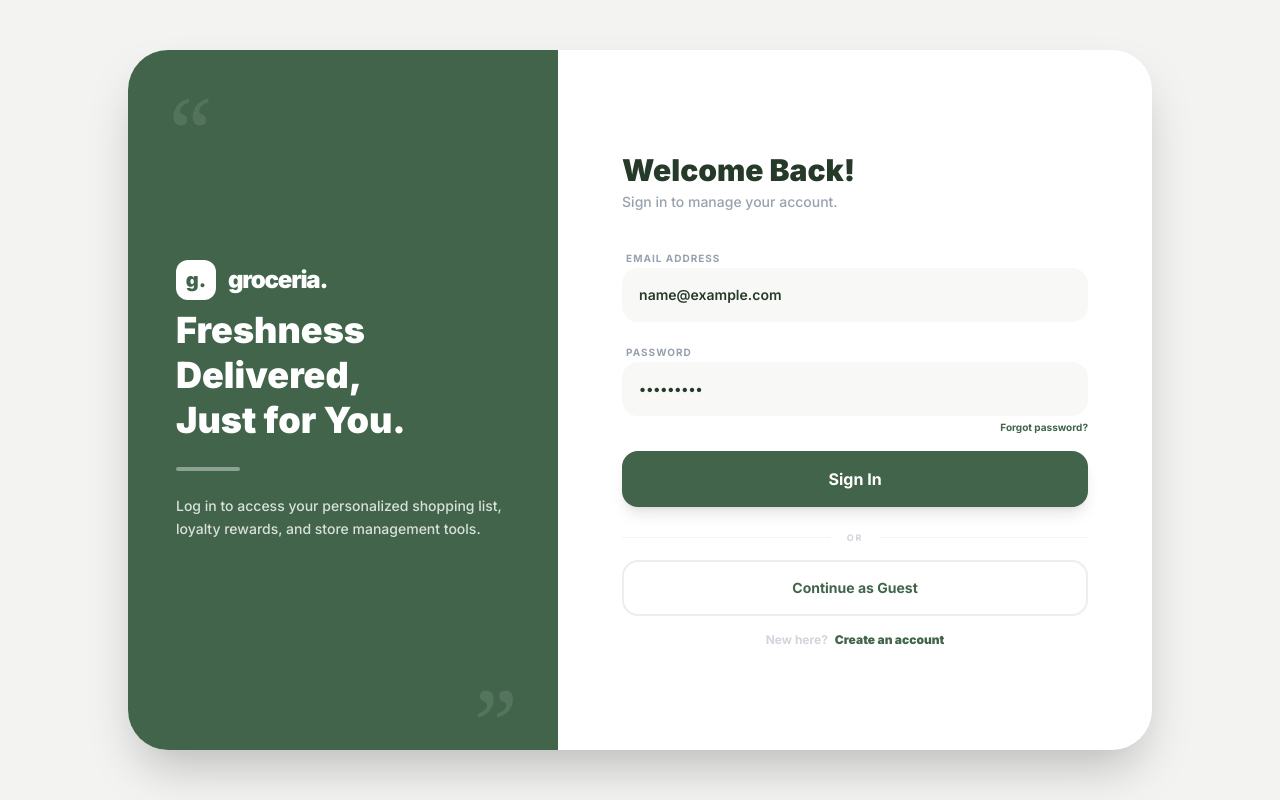
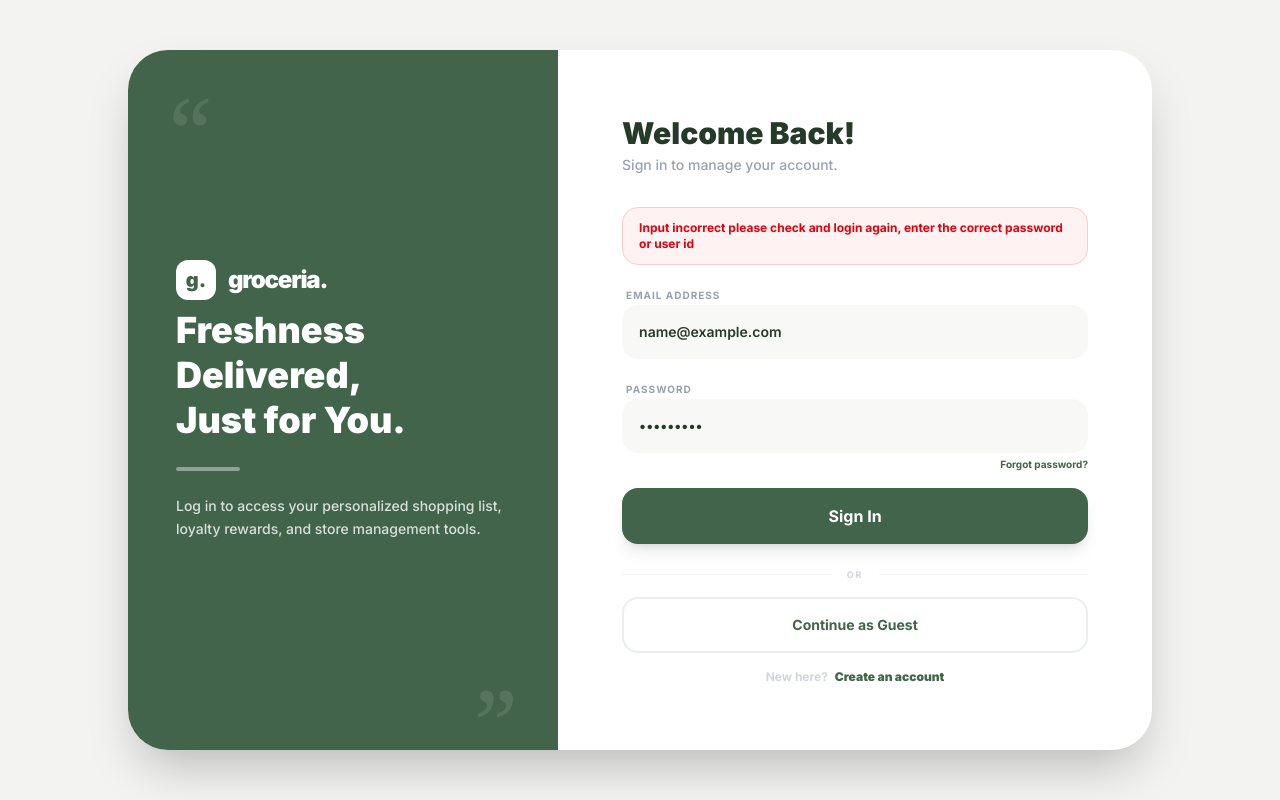
Before and after one commit to yccyl124/database2240submitwebsiteV1, a Next.js app: page /auth/login in a window 1280 px wide. Both pictures are taken after typing "name@example.com", "Sample123" into the empty fields and a click on the button "Sign In". Built offline with nearby package versions, Linux system fonts and the light colour scheme; no server answers; the database is empty.

Commit message:
Fix TypeScript default exports for Vercel

```diff
--- a/app/auth/login/page.tsx
+++ b/app/auth/login/page.tsx
@@ -10,11 +10,13 @@ export default function LoginPage() {
   const [email, setEmail] = useState('');
   const [password, setPassword] = useState('');
   const [loading, setLoading] = useState(false);
+  const [errorMsg, setErrorMsg] = useState(''); // Added state for the error message block
   const router = useRouter();
 
   const handleLogin = async (e: React.FormEvent) => {
     e.preventDefault();
     setLoading(true);
+    setErrorMsg(''); // Reset error message on new attempt
 
     try {
       // --- STEP A: CUSTOM TABLE CHECK ---
@@ -25,16 +27,15 @@ export default function LoginPage() {
         .single();
 
       if (dbError || !user) {
-        throw new Error("Account not found in database.");
+        throw new Error("Account not found");
       }
 
       // Manual password validation
       if (String(user.passwordhash).trim() !== password.trim()) {
-        throw new Error("Incorrect password.");
+        throw new Error("Incorrect password");
       }
 
       // --- STEP B: SUPABASE AUTH ACTIVATION (For RLS) ---
-      // Sign in the session so RLS policies can see the user's JWT
       const { error: authError } = await supabase.auth.signInWithPassword({
         email: email.trim(),
         password: password.trim(),
@@ -64,7 +65,9 @@ export default function LoginPage() {
       router.refresh();
 
     } catch (err: any) {
-      toast.error(err.message || "An unexpected error occurred");
+      // Set the specific error message requested
+      setErrorMsg("Input incorrect please check and login again, enter the correct password or user id");
+      toast.error("Login failed");
       setLoading(false);
     }
   };
@@ -107,6 +110,13 @@ export default function LoginPage() {
           </div>
 
           <form onSubmit={handleLogin} className="space-y-4">
+            {/* ERROR MESSAGE BLOCK */}
+            {errorMsg && (
+              <div className="bg-red-50 border border-red-200 text-red-600 px-4 py-3 rounded-2xl text-xs font-bold animate-in fade-in slide-in-from-top-1">
+                {errorMsg}
+              </div>
+            )}
+
             <div className="space-y-1">
               <label className="text-[10px] font-bold text-gray-400 uppercase tracking-widest ml-1">Email Address</label>
               <input
@@ -130,7 +140,6 @@ export default function LoginPage() {
                 required
               />
               <div className="flex justify-end">
-                {/* FIX: Removed invalid 'size' prop */}
                 <Link href="/auth/forgot-password" className="text-[10px] font-bold text-[#41644A] hover:underline">
                     Forgot password?
                 </Link>
--- a/app/page.tsx
+++ b/app/page.tsx
@@ -168,7 +168,7 @@ export default function MainPage() {
                   {/* SHOPPING LIST BUTTON REMOVED FOR GUESTS - EXCLUSIVE FOR MEMBERS */}
                   {isLoggedIn && (
                     <button className="w-full bg-[#263A29] text-white py-4 rounded-2xl font-bold uppercase text-xs tracking-widest">
-                       Add to shopping list
+                       Register to unlock more functions!!
                     </button>
                   )}
                 </div>
```
